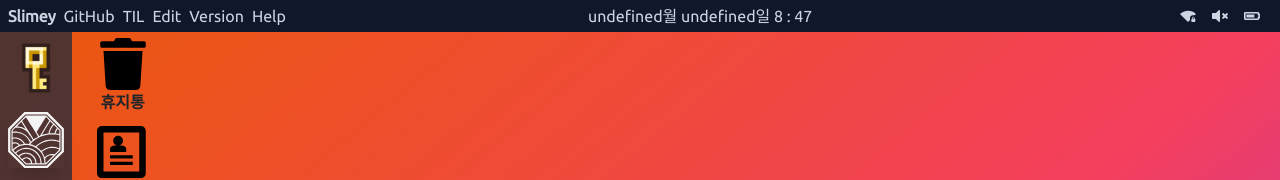
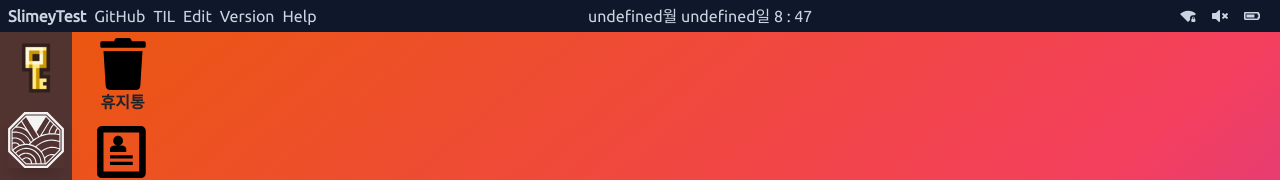
Before and after one commit to SlimeySlime/SlimeySlime.github.io, a React (Create React App) app: page / in a window 1280 px wide. Shown: the top 180 px of the page. Built offline with nearby package versions, Linux system fonts and the light colour scheme; a web font is replaced by a local one.

Commit message:
sticy dont work with overflow

```diff
--- a/src/App.js
+++ b/src/App.js
@@ -12,7 +12,7 @@ import NotFound from './NotFount';
 
 function App() {
   return (
-    <div className="flex flex-col min-h-screen justify-center overflow-hidden">
+    <div className="flex flex-col min-h-screen justify-start">
       <TopNav />
       <SideNav />
       {/* <WallPaper /> */}
--- a/src/nav/TopNav.js
+++ b/src/nav/TopNav.js
@@ -49,11 +49,11 @@ const TopNav = () => {
     }
 
     return(
-        <div className="flex flex-1 sticky max-h-8 top-0 left-0 py-1 bg-slate-900 text-slate-300 justify-between z-50
-                        mobile:flex-col">
+        <div className="flex flex-1 sticky max-h-8 top-0 left-0 py-1 bg-slate-900 text-slate-300 justify-between z-50">
+                        {/* mobile:flex-col" > */}
             <div className="flex flex-1">
                 <div className="pl-2 font-ubuntu font-semibold">
-                    <Link to='/' className="hover:text-slate-50">Slimey</Link>
+                    <Link to='/' className="hover:text-slate-50">SlimeyTest</Link>
                 </div>
                 <div className="pl-2 font-ubuntu">
                     <a href="https://github.com/SlimeySlime" target='_blank' rel='gitpage' className="hover:text-white">GitHub</a>
--- a/src/nav/WallPaper.js
+++ b/src/nav/WallPaper.js
@@ -12,8 +12,6 @@ const WallPaper = () => {
     }
 
     return(
-    // <div className="flex flex-grow bg-gradient-to-b from-red-500 to-purple-800">
-        // <div className="flex flex-grow bg-gradient-to-br from-purple-600 via-rose-500 to-orange-500">
     <div className="flex flex-grow bg-gradient-to-br to-purple-600 via-rose-500 from-orange-600">
         {/* image cover에서 그냥 gradient */}
         <div className="ml-16 grid grid-rows-12 justify-center items-center ">
```
Lines whose indentation alone changed are shown as unchanged.
